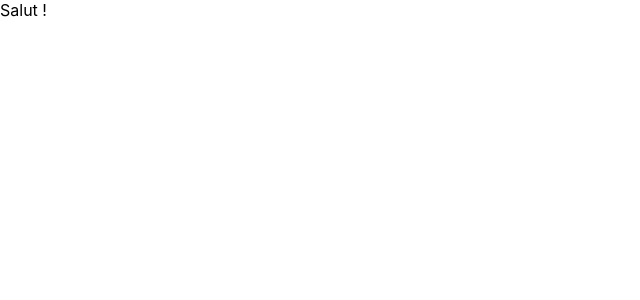
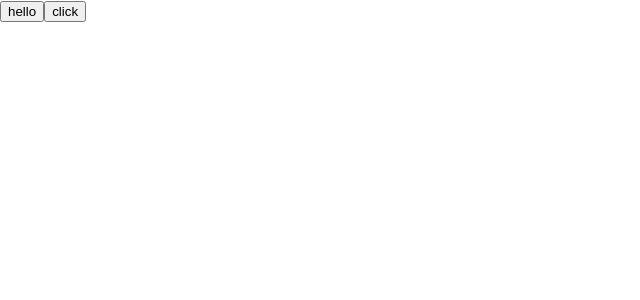
Before and after one commit to alixlebert2/react, a React (Create React App) app in the folder app/: page / in a window 1280 px wide. Shown: the top 300 px of the page, without its empty margins (0-640 px from the left). Built offline with nearby package versions, Linux system fonts and the light colour scheme.

Commit message:
new button

```diff
--- a/app/src/App/App.js
+++ b/app/src/App/App.js
@@ -1,10 +1,12 @@
 import React from 'react';
 import './App.css';
+import Button from './components/Button/Button';
 
 function App() {
   return (
     <div className="App">
-        Salut !
+      <Button text="hello"/>
+      <Button text="click"/>
     </div>
   );
 }
--- /dev/null
+++ b/app/src/App/components/Button/Button.js
@@ -0,0 +1,12 @@
+import React from "react";
+import { isPropertyAccessOrQualifiedName } from "typescript";
+
+
+// contenu du component
+function Button(props) {
+    console.warn(props);
+    return <button>{props.text}</button>;
+}
+
+// exportation
+export default Button;
```
